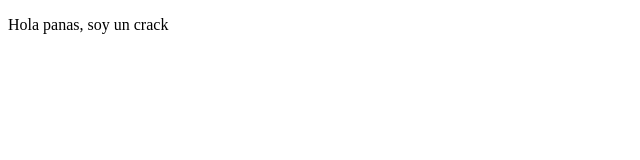
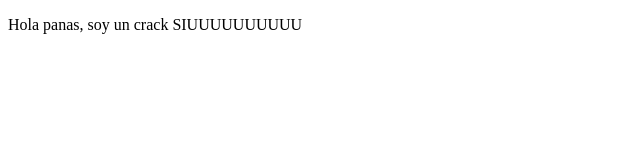
Before and after one commit to s4miix/ProyectoDemoCursoPrework, a plain HTML site: page index.html in a window 1280 px wide. Shown: the whole page, without its empty margins (0-640 px from the left). Drawn offline with Linux system fonts and the light colour scheme.

Commit message:
Cambios agrego SIUUUU

```diff
--- a/index.html
+++ b/index.html
@@ -9,7 +9,7 @@
 </head>
 <body>
 <p>
-    Hola panas, soy un crack
+    Hola panas, soy un crack SIUUUUUUUUUU
 </p>
 </body>
 </html>
```
